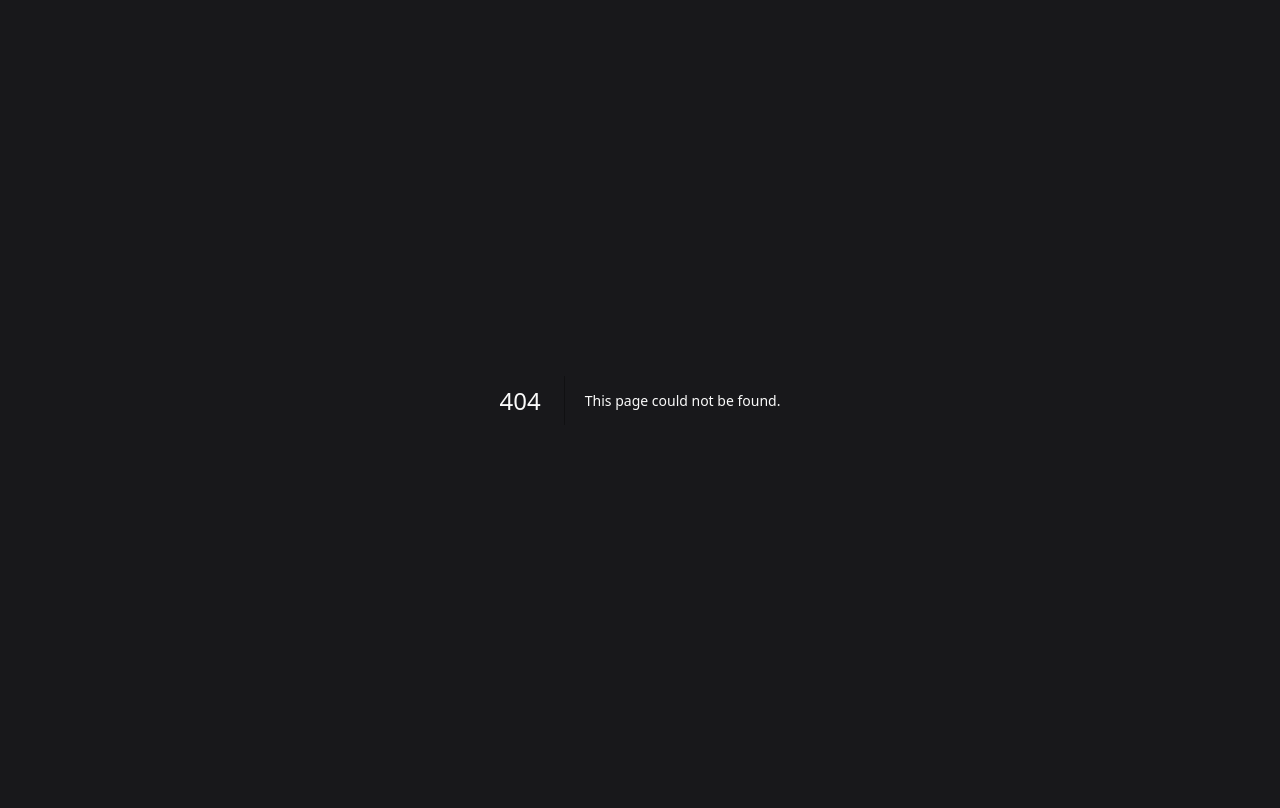
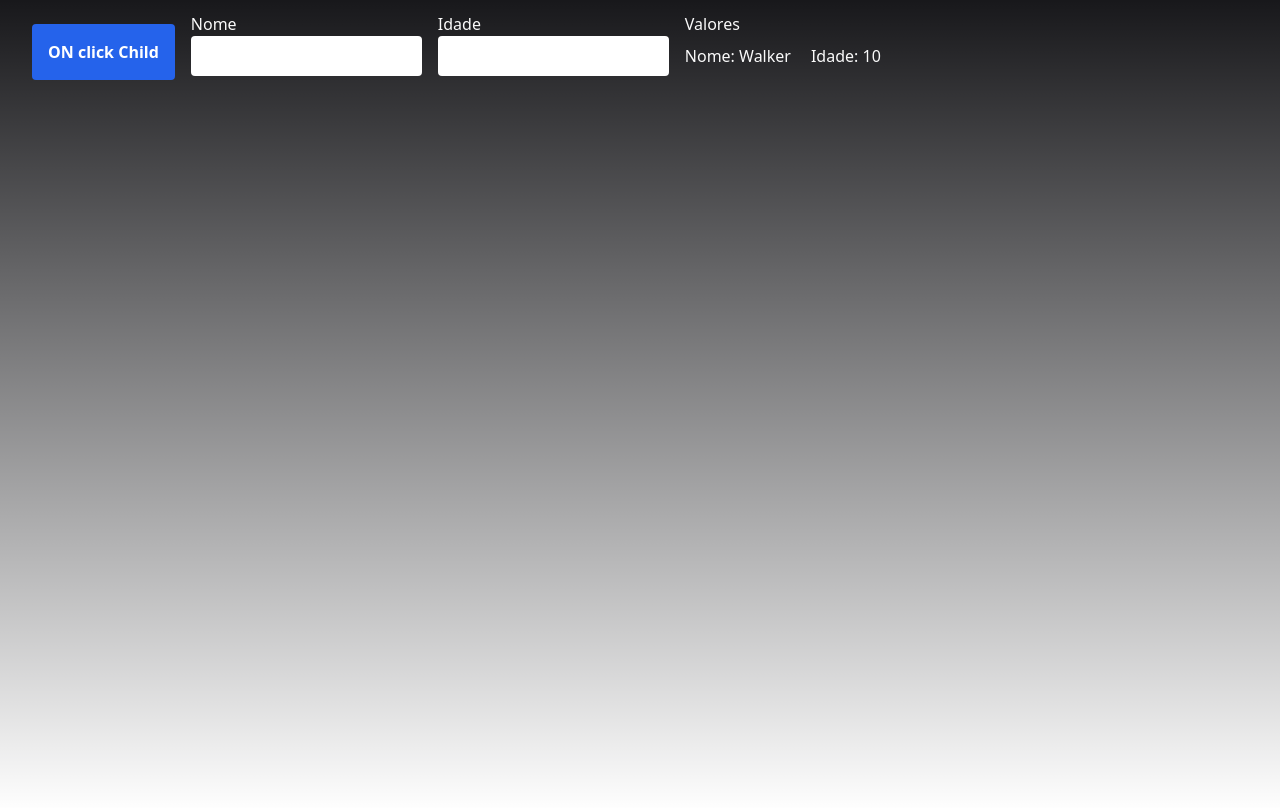
Before and after one commit to evertonwalker/react-everything, a Next.js app: page /avoid-rerender in a window 1280 px wide. Before the commit this address had no page. Shown: the top 808 px of the page. Built offline with nearby package versions, Linux system fonts and the light colour scheme.

Commit message:
feat: learnig about avoid re-render

```diff
--- /dev/null
+++ b/pages/avoid-rerender/index.tsx
@@ -0,0 +1,77 @@
+import { memo, useCallback, useMemo, useRef, useState } from "react";
+
+type ChildProps = {
+  updated: (updated: number) => void;
+};
+
+// eslint-disable-next-line react/display-name
+const ChildComponent = memo(({ updated }: ChildProps) => {
+  console.log("SON UPDATED ");
+  return (
+    <div>
+      <div className="mt-3 ml-4 flex">
+        <button
+          onClick={() => updated(3)}
+          className="bg-blue-600 rounded font-semibold text-white hover:bg-emerald-600 p-4"
+        >
+          ON click Child
+        </button>
+      </div>
+    </div>
+  );
+});
+
+const AvoidReRender = () => {
+  console.log("RenderFather");
+
+  const [name, setName] = useState(`Walker`);
+  const [age, setAge] = useState(10);
+  const inputRef = useRef<HTMLInputElement>(null);
+
+  // Com essa função evitamos o re-render do component filho quando o setAge é chamado
+  const updated = useCallback((value: number) => {
+    setAge(125);
+    console.log("value", value);
+  }, []);
+
+  // Dessa forma não evitamos
+  // const updated = (value: number) => {
+  //   setAge(125);
+  //   console.log("value", value);
+  // };
+
+  return (
+    <div className="h-screen">
+      <div className="mt-3 ml-4 flex gap-4">
+        <ChildComponent updated={updated} />
+
+        <div className="flex flex-col">
+          <label>Nome</label>
+          <input
+            type="text"
+            className=" rounded h-10 text-black"
+            onChange={(e) => setName(e.target.value)}
+          />
+        </div>
+        <div className="flex flex-col">
+          <label>Idade</label>
+          <input
+            type="text"
+            className="rounded h-10 text-black"
+            ref={inputRef}
+          />
+        </div>
+
+        <div className="flex gap-2 flex-col">
+          <span>Valores</span>
+          <div className="gap-5 flex">
+            <span> Nome: {name}</span>
+            <span> Idade: {age}</span>
+          </div>
+        </div>
+      </div>
+    </div>
+  );
+};
+
+export default AvoidReRender;
```
